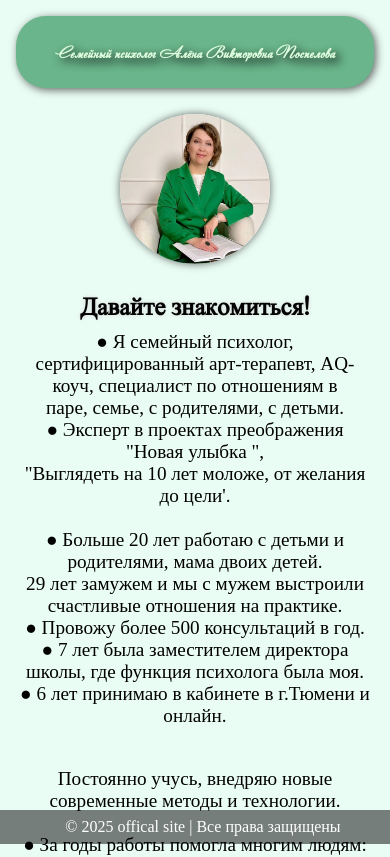
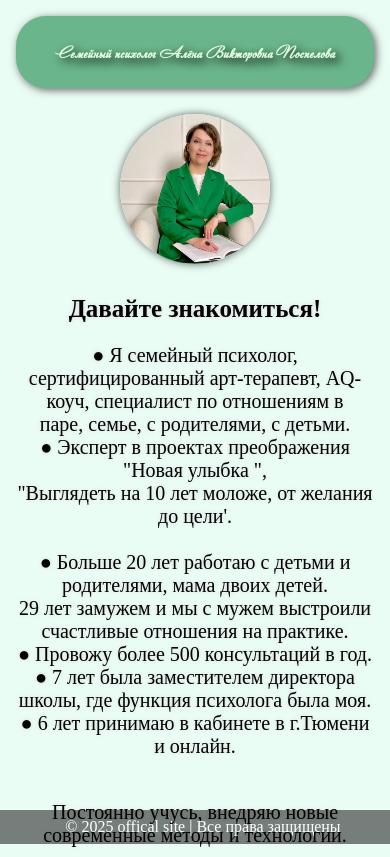
Before and after one commit to Dezmifter/Dezmifter.github.io, a plain HTML site: page index.html in a window 390 px wide. Shown: the top 857 px of the page. Drawn offline with Linux system fonts and the light colour scheme.

Commit message:
Update index.html

```diff
--- a/index.html
+++ b/index.html
@@ -28,6 +28,13 @@
     color: rgb(221, 252, 222);
     font-size: 55px;
     text-shadow: rgb(3, 3, 3) 4px 4px 10px;
+}
+
+.Nimbis{
+    font-family: 'Nimbis';
+    color: rgb(3, 3, 3);
+    font-size: 20px;
+    text-shadow: rgb(214, 214, 214)0 0 4px;
 }
 
 .Athena {
@@ -270,7 +277,7 @@ footer {
         width:auto;
     }
     .Athena{
-        font-family: ;
+        font-family: "Nimbis";
     color: rgb(3, 3, 3);
     font-size: 25px;
     text-shadow: rgb(214, 214, 214)0 0 4px;
```
